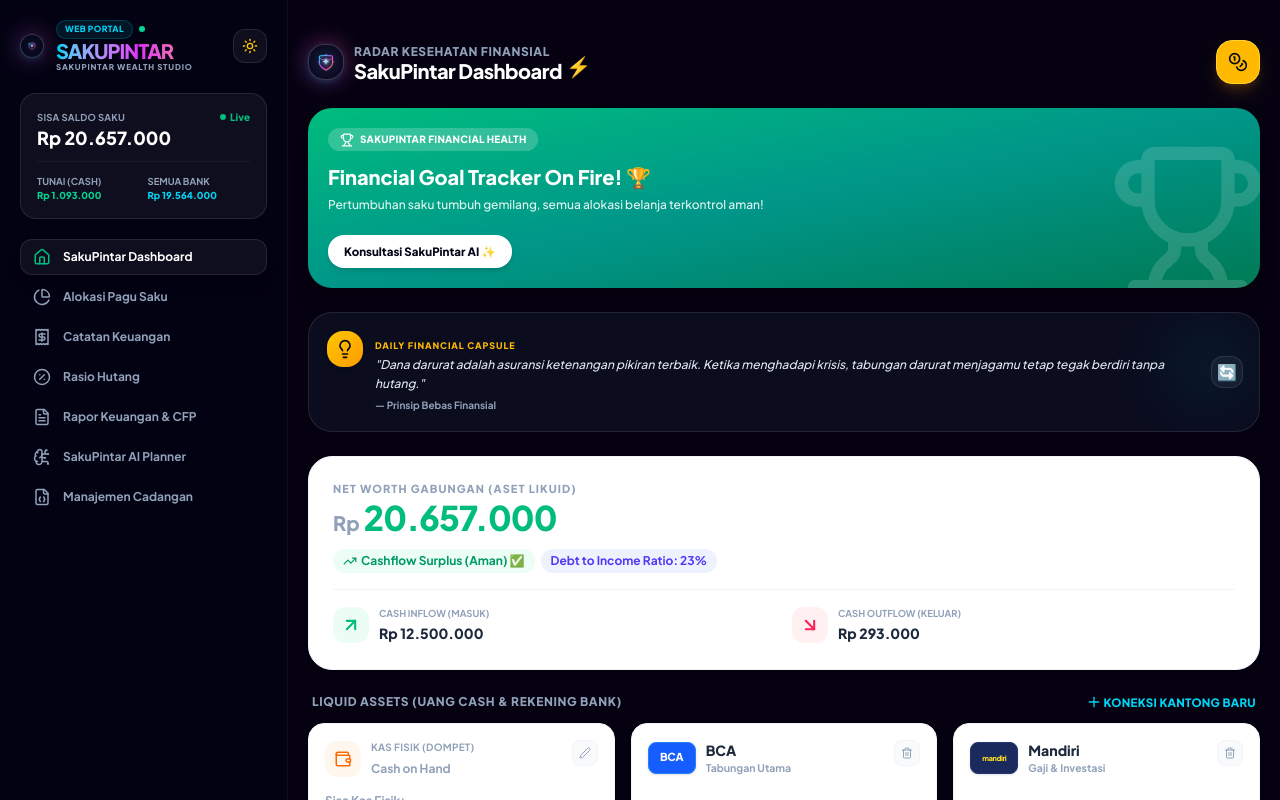
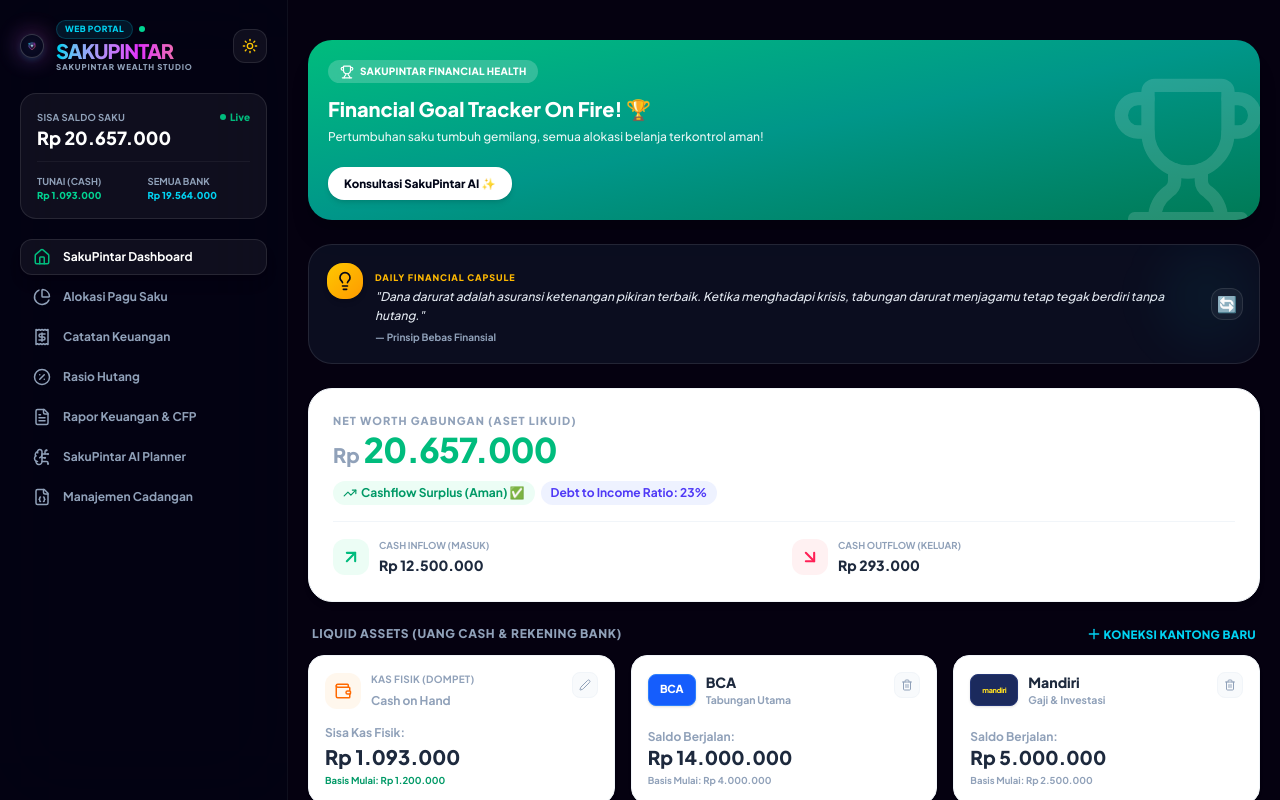
Before and after one commit to wahyupermadi99-boop/sakupintarv2, a React (Vite) app: page / in a window 1280 px wide. Shown: the top 800 px of the page. Built offline with nearby package versions, Linux system fonts and the light colour scheme.

Commit message:
Update:tampilan atas

```diff
--- a/src/components/Dashboard.tsx
+++ b/src/components/Dashboard.tsx
@@ -295,32 +295,7 @@
   return (
     <div className="space-y-6 pb-24 text-slate-800">
 
-      {/* 1. GREETINGS HEADER with SPINNING COIN AVATAR */}
-      <motion.div
-        initial={{ opacity: 0, y: -15 }}
-        animate={{ opacity: 1, y: 0 }}
-        transition={{ duration: 0.4 }}
-        className="flex items-center justify-between"
-      >
-        <div className="flex items-center gap-2.5">
-          <SakuPintarLogo size="sm" className="w-9 h-9" />
-          <div>
-            <span className="text-xs font-black tracking-wider uppercase text-slate-400 block leading-tight">Radar Kesehatan Finansial</span>
-            <h2 className="text-xl font-black text-white tracking-tight flex items-center gap-1 mt-0.5 leading-none">
-              SakuPintar Dashboard <span className="animate-bounce">⚡</span>
-            </h2>
-          </div>
-        </div>
 
-        {/* Dynamic Coin Avatar replacing legacy SH initials */}
-        <div
-          onClick={onQuickAddTransaction}
-          className="w-11 h-11 rounded-2xl bg-amber-400 hover:bg-amber-300 border border-amber-300 flex items-center justify-center cursor-pointer shadow-lg shadow-amber-500/20 active:scale-95 transition-all group"
-          title="Catat Aliran Kas"
-        >
-          <Coins className="w-5 h-5 text-slate-950 animate-pulse group-hover:rotate-12 transition-transform" />
-        </div>
-      </motion.div>
 
       {/* Motivational Pop Card Banner */}
       <motion.div
```
